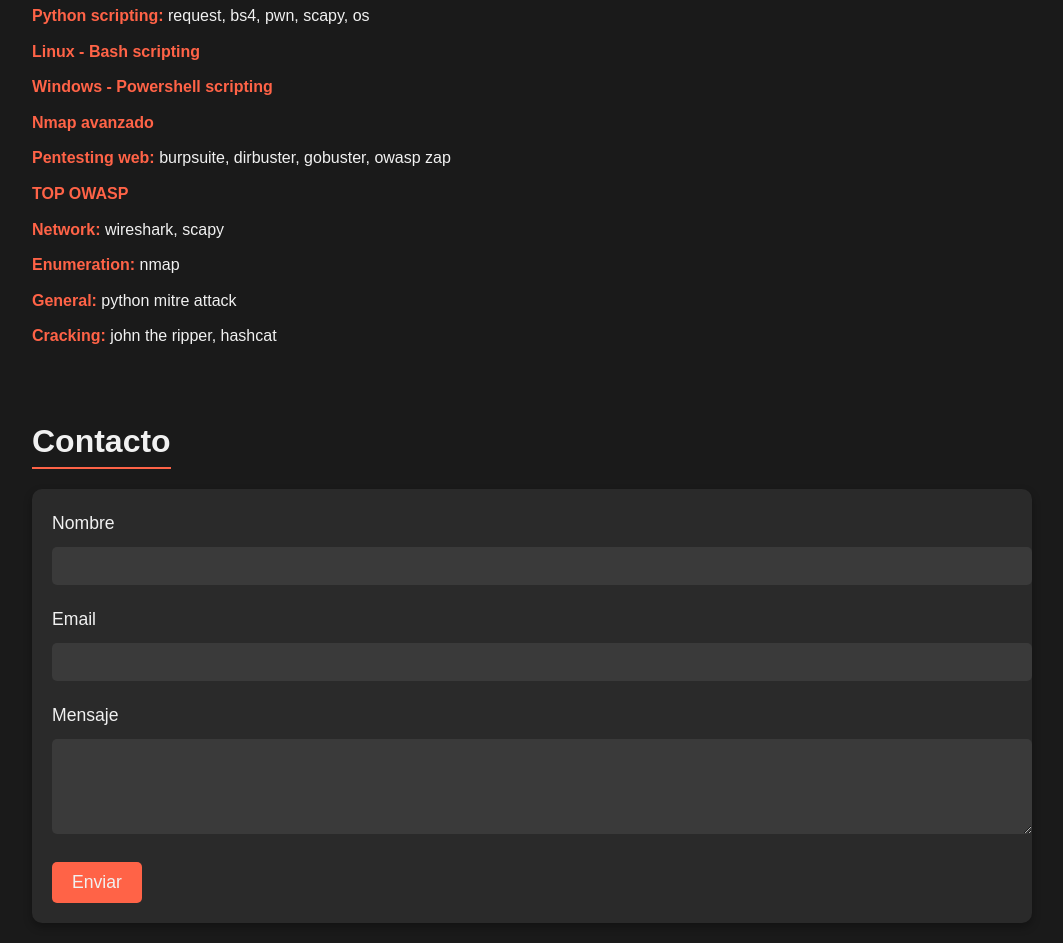
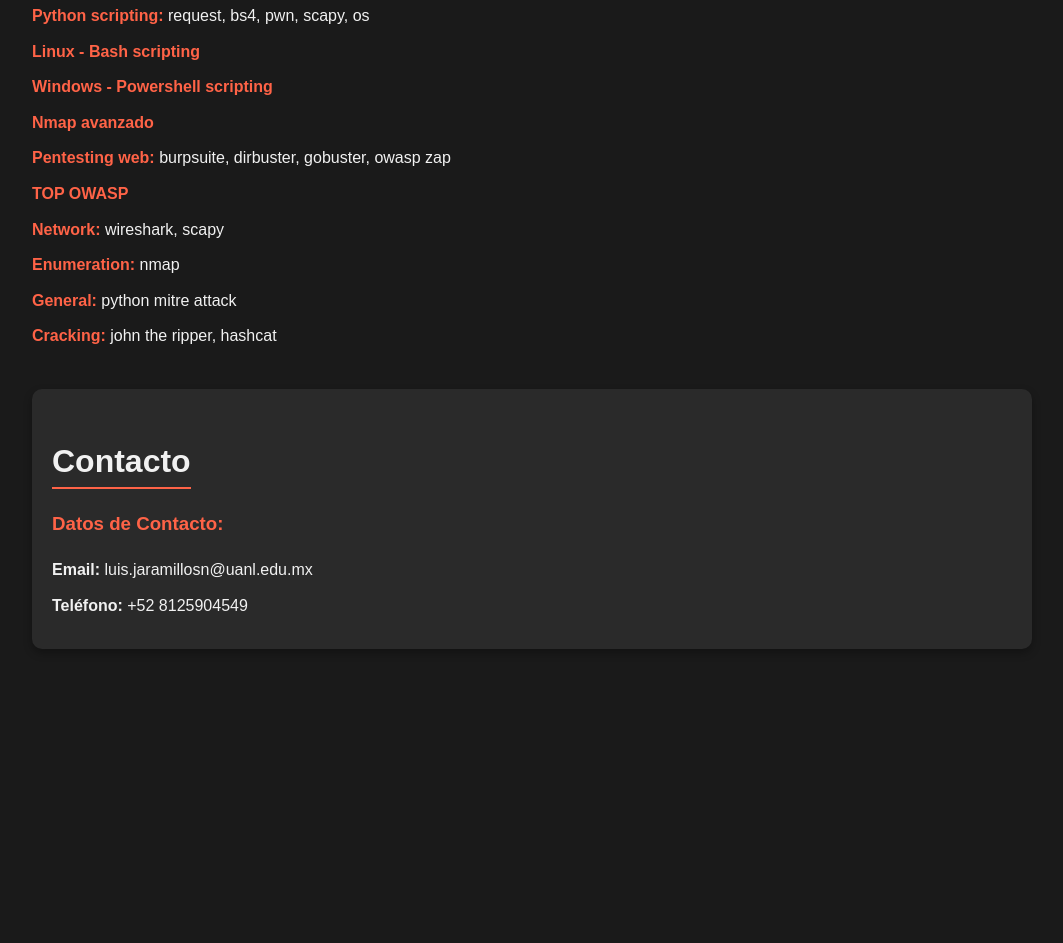
Before and after one commit to fersin/fersin.github.io, a plain HTML site: page index.html in a window 1280 px wide. Shown: the part 463-1406 px from the top of the page, without its empty margins (108-1171 px from the left). After the commit the page ends 1132 px from the top, so only its background shows below. Drawn offline with Linux system fonts and the light colour scheme.

Commit message:
Update index.html

```diff
--- a/index.html
+++ b/index.html
@@ -50,42 +50,19 @@
             margin-bottom: 20px;
             font-size: 2em;
         }
-        .contact {
+        .contact-info {
             margin-top: 40px;
-        }
-        .contact-form {
             background-color: #2a2a2a;
             padding: 20px;
             border-radius: 10px;
             box-shadow: 0 4px 8px rgba(0, 0, 0, 0.3);
         }
-        .contact-form label {
-            display: block;
-            margin-bottom: 10px;
-            font-size: 1.1em;
+        .contact-info h3 {
+            margin-top: 0;
+            color: #ff6347;
         }
-        .contact-form input, .contact-form textarea {
-            width: 100%;
-            padding: 10px;
-            margin-bottom: 20px;
-            border: none;
-            border-radius: 5px;
-            background-color: #3a3a3a;
-            color: #f1f1f1;
-            font-size: 1em;
-        }
-        .contact-form button {
-            padding: 10px 20px;
-            border: none;
-            border-radius: 5px;
-            background-color: #ff6347;
-            color: #f1f1f1;
-            cursor: pointer;
-            font-size: 1.1em;
-            transition: background-color 0.3s;
-        }
-        .contact-form button:hover {
-            background-color: #e5533d;
+        .contact-info p {
+            margin: 10px 0;
         }
         ul {
             list-style: none;
@@ -126,17 +103,11 @@
                 <li><strong>Cracking:</strong> john the ripper, hashcat</li>
             </ul>
         </section>
-        <section id="contact" class="contact">
+        <section id="contact" class="contact-info">
             <h2 class="section-title">Contacto</h2>
-            <form class="contact-form">
-                <label for="name">Nombre</label>
-                <input type="text" id="name" name="name" required>
-                <label for="email">Email</label>
-                <input type="email" id="email" name="email" required>
-                <label for="message">Mensaje</label>
-                <textarea id="message" name="message" rows="5" required></textarea>
-                <button type="submit">Enviar</button>
-            </form>
+            <h3>Datos de Contacto:</h3>
+            <p><strong>Email:</strong> luis.jaramillosn@uanl.edu.mx</p>
+            <p><strong>Teléfono:</strong> +52 8125904549</p>
         </section>
     </div>
 </body>
```
